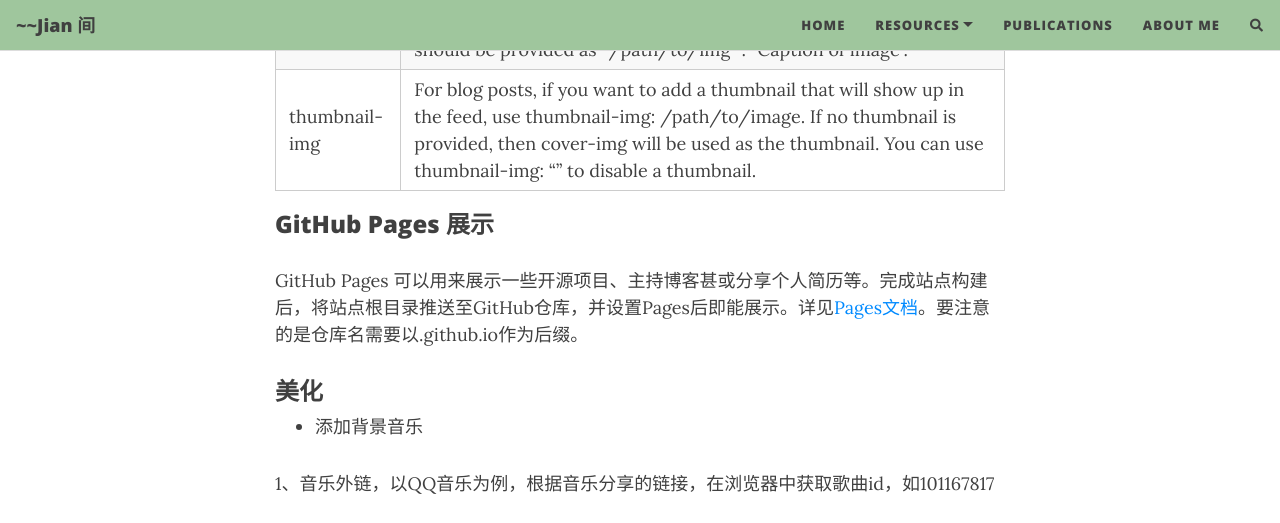
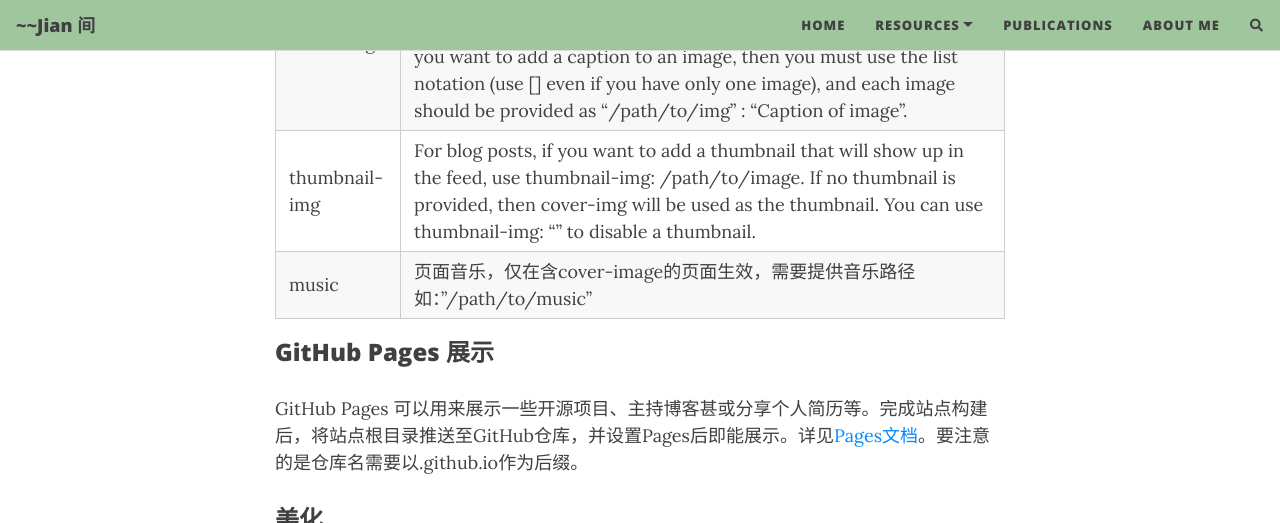
Before and after one commit to Zer0o0/intergap.githb.io, a Jekyll site: the page built from docs/_posts/2022-09-06-jekyll-github-pages.md, in a window 1280 px wide and 900 px high, scrolled down 2331 px, cut to the strip 0-523 px from the top of the window. Built offline with Jekyll 4.4.1, drawn with Linux system fonts in a browser that asks for light colours; nearby versions of some CDN libraries; comment, search, counter and statistics services are not loaded.

Commit message:
add a music in a post

```diff
--- a/docs/_posts/2022-09-06-jekyll-github-pages.md
+++ b/docs/_posts/2022-09-06-jekyll-github-pages.md
@@ -66,6 +67,7 @@
 |tags|List of tags to categorize the post. Separate the tags with commas and place them inside square brackets. Example: [personal, analysis, finance]|
 |cover-img|Include a large full-width image at the top of the page. You can either provide the path to a single image (eg. "/path/to/img") , or a list of images to cycle through (eg. ["/path/img1", "/path/img2"]). If you want to add a caption to an image, then you must use the list notation (use [] even if you have only one image), and each image should be provided as "/path/to/img" : "Caption of image".|
 |thumbnail-img|For blog posts, if you want to add a thumbnail that will show up in the feed, use thumbnail-img: /path/to/image. If no thumbnail is provided, then cover-img will be used as the thumbnail. You can use thumbnail-img: "" to disable a thumbnail.|
+|music|页面音乐，仅在含cover-image的页面生效，需要提供音乐路径如："/path/to/music"|
 
 ### GitHub Pages 展示
 
--- a/docs/index.html
+++ b/docs/index.html
@@ -7,5 +7,5 @@
             "/assets/img/covers/night_forest.png": "night forest|2022-09-06",
             "/assets/img/covers/village.png": "village|2022-09-06",
             "/assets/img/covers/tiger.png": "tiger|2022-09-07",]
-music: "/assets/audio/silence_voice.mp3"
+music: /assets/audio/silence_voice.mp3
 ---
```
Also changed, not shown: other parts of docs/_posts/2022-09-06-jekyll-github-pages.md (+1 -0 lines).
